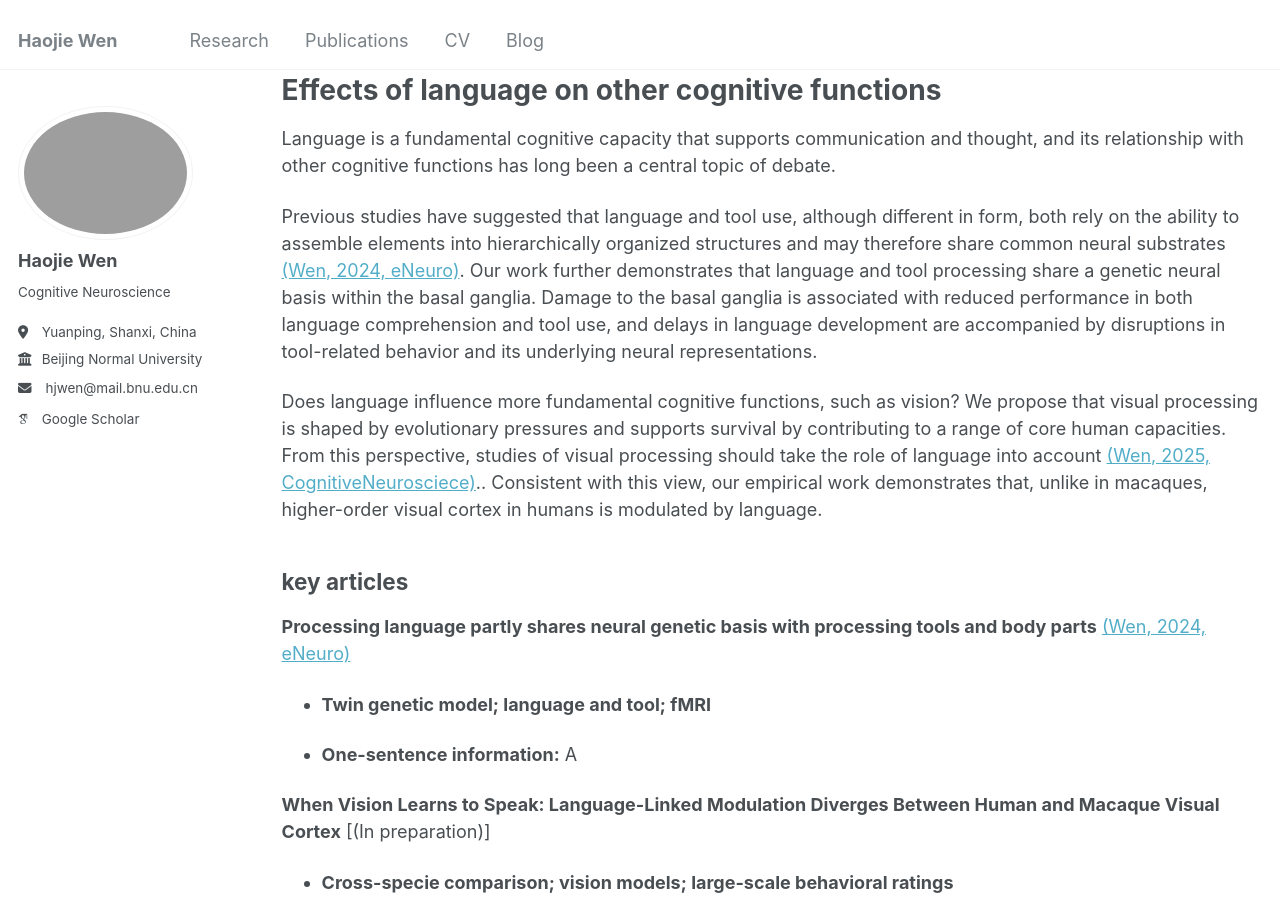
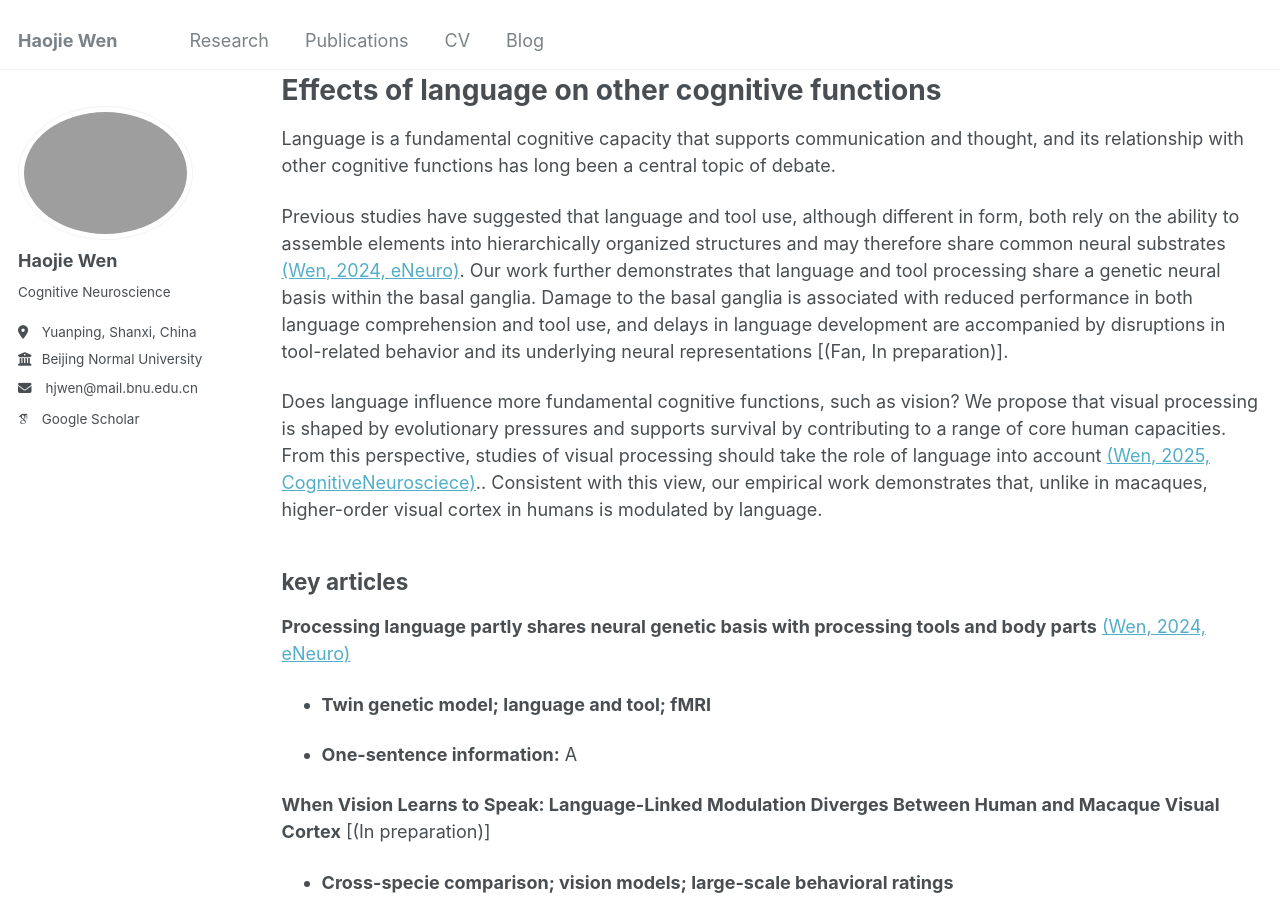
Before and after one commit to happyhaojie/happyhaojie.github.io, a Jekyll site: the page built from _pages/research.md, in a window 1280 px wide and 900 px high, scrolled down 1016 px. Built offline with Jekyll 4.4.1, drawn with Linux system fonts in a browser that asks for light colours; some web fonts are replaced.

Commit message:
Update research.md

```diff
--- a/_pages/research.md
+++ b/_pages/research.md
@@ -32,7 +32,7 @@ Tool use is a fundamental human cognitive ability and a key distinction between
 
 Language is a fundamental cognitive capacity that supports communication and thought, and its relationship with other cognitive functions has long been a central topic of debate.
 
-Previous studies have suggested that language and tool use, although different in form, both rely on the ability to assemble elements into hierarchically organized structures and may therefore share common neural substrates [(Wen, 2024, eNeuro)](/files/Wen_2024_eNeuro.pdf). Our work further demonstrates that language and tool processing share a genetic neural basis within the basal ganglia. Damage to the basal ganglia is associated with reduced performance in both language comprehension and tool use, and delays in language development are accompanied by disruptions in tool-related behavior and its underlying neural representations.
+Previous studies have suggested that language and tool use, although different in form, both rely on the ability to assemble elements into hierarchically organized structures and may therefore share common neural substrates [(Wen, 2024, eNeuro)](/files/Wen_2024_eNeuro.pdf). Our work further demonstrates that language and tool processing share a genetic neural basis within the basal ganglia. Damage to the basal ganglia is associated with reduced performance in both language comprehension and tool use, and delays in language development are accompanied by disruptions in tool-related behavior and its underlying neural representations [(Fan, In preparation)].
 
 Does language influence more fundamental cognitive functions, such as vision? We propose that visual processing is shaped by evolutionary pressures and supports survival by contributing to a range of core human capacities. From this perspective, studies of visual processing should take the role of language into account [(Wen, 2025, CognitiveNeurosciece)](/files/Wen_2025_CognitiveNeurosciece.pdf).. Consistent with this view, our empirical work demonstrates that, unlike in macaques, higher-order visual cortex in humans is modulated by language.
 
```
